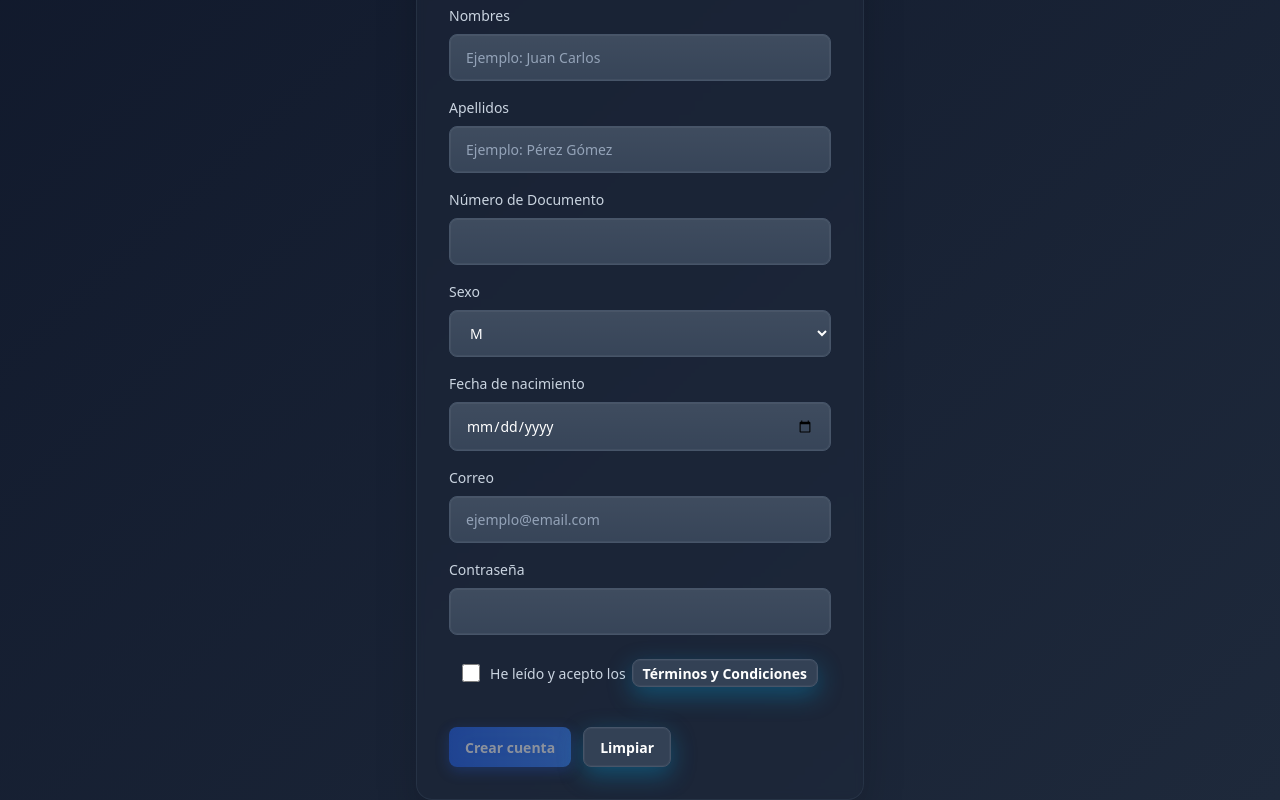
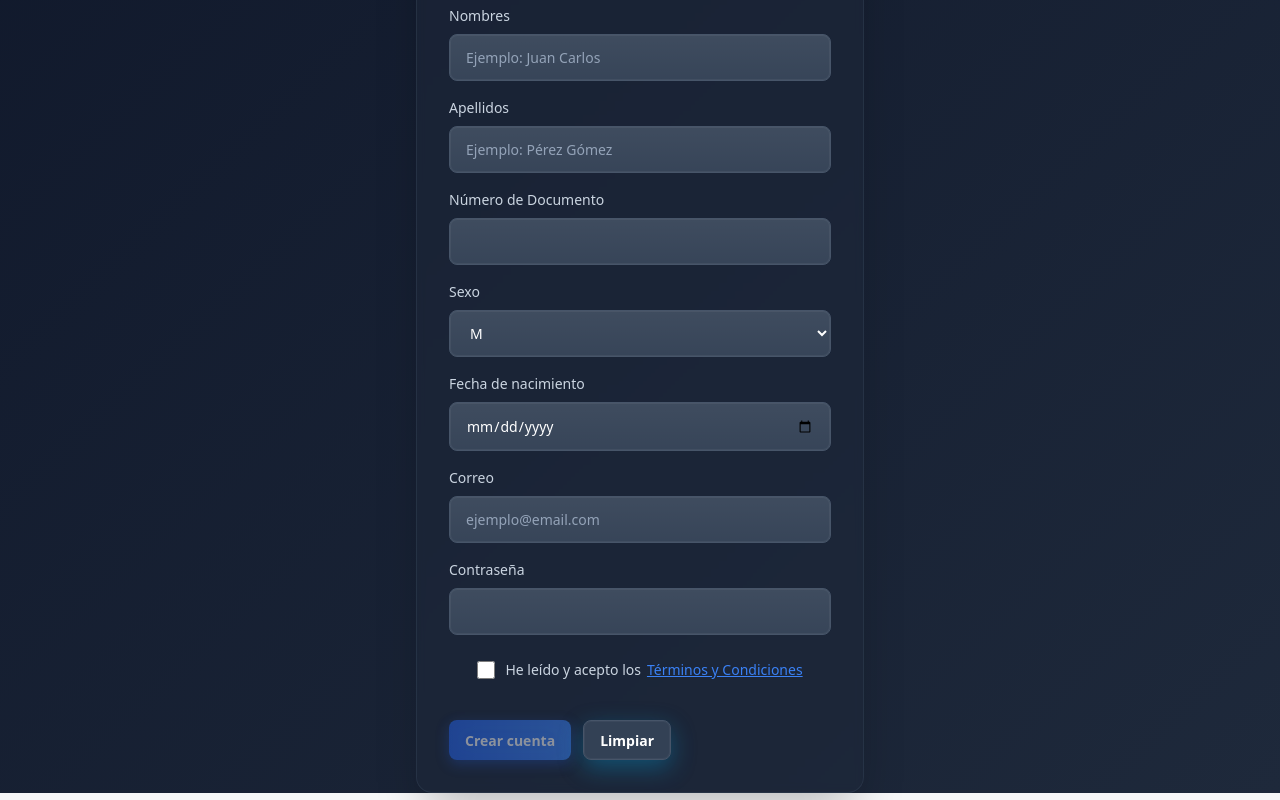
Before and after one commit to BauthyBa/jetgoMobile, a React (Vite) app: page /verify-dni in a window 1280 px wide. Shown: the part 390-1190 px from the top of the page. Built offline with nearby package versions, Linux system fonts and the light colour scheme; no server answers.

Commit message:
Cambio el termino y condiciones y posible solucion al problema del termino y condiciones cuando se utiliza en el dominio

```diff
--- a/src/pages/Register.jsx
+++ b/src/pages/Register.jsx
@@ -50,19 +50,31 @@ export default function Register({ embedded = false }) {
         return cached
       }
     } catch {}
+    const base = (import.meta?.env?.BASE_URL ?? '/')
+    const candidates = [
+      `${base.replace(/\/$/, '/') }terms.html`,
+      'terms.html',
+      '/terms.html',
+    ]
+    for (const url of candidates) {
       try {
-      const res = await fetch('/terms.html', { cache: 'force-cache' })
+        const res = await fetch(url, { cache: 'no-store' })
+        if (!res.ok) throw new Error('HTTP ' + res.status)
         const html = await res.text()
+        if (html && html.length > 20) {
           termsHtmlRef.current = html
           setTermsHtml(html)
           try { sessionStorage.setItem('terms_html', html) } catch {}
           return html
-    } catch {
+        }
+      } catch (e) {
+        // try next candidate
+      }
+    }
     const fallback = '<h3>Términos</h3><p>No se pudo cargar el archivo. Intenta nuevamente.</p>'
     setTermsHtml(fallback)
     termsHtmlRef.current = fallback
     return fallback
-    }
   }, [])
 
   useEffect(() => {
@@ -405,16 +417,25 @@ export default function Register({ embedded = false }) {
                 />
                 <label htmlFor="terms_checkbox" style={{ display: 'inline-flex', alignItems: 'center', gap: 6 }}>
                   <span>He leído y acepto los</span>
-                  <button
-                    type="button"
-                    className="btn secondary"
-                    style={{ height: 28, padding: '0 10px' }}
-                    onClick={async () => {
+                  <span
+                    role="link"
+                    tabIndex={0}
+                    style={{ color: '#3b82f6', textDecoration: 'underline', cursor: 'pointer' }}
+                    onClick={async (e) => {
+                      e.preventDefault()
+                      e.stopPropagation()
                       openTerms()
+                    }}
+                    onKeyDown={async (e) => {
+                      if (e.key === 'Enter' || e.key === ' ') {
+                        e.preventDefault()
+                        e.stopPropagation()
+                        openTerms()
+                      }
                     }}
                   >
                     Términos y Condiciones
-                  </button>
+                  </span>
                 </label>
               </div>
             </div>
```
Lines whose indentation alone changed are shown as unchanged.
